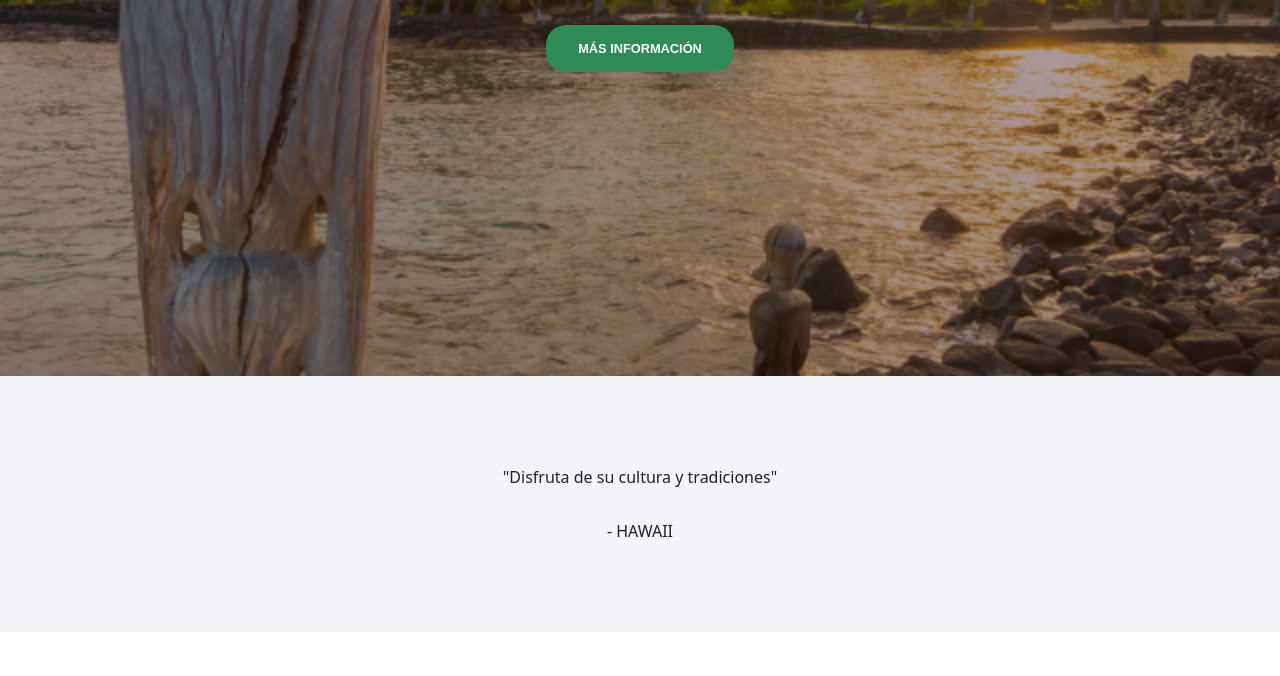
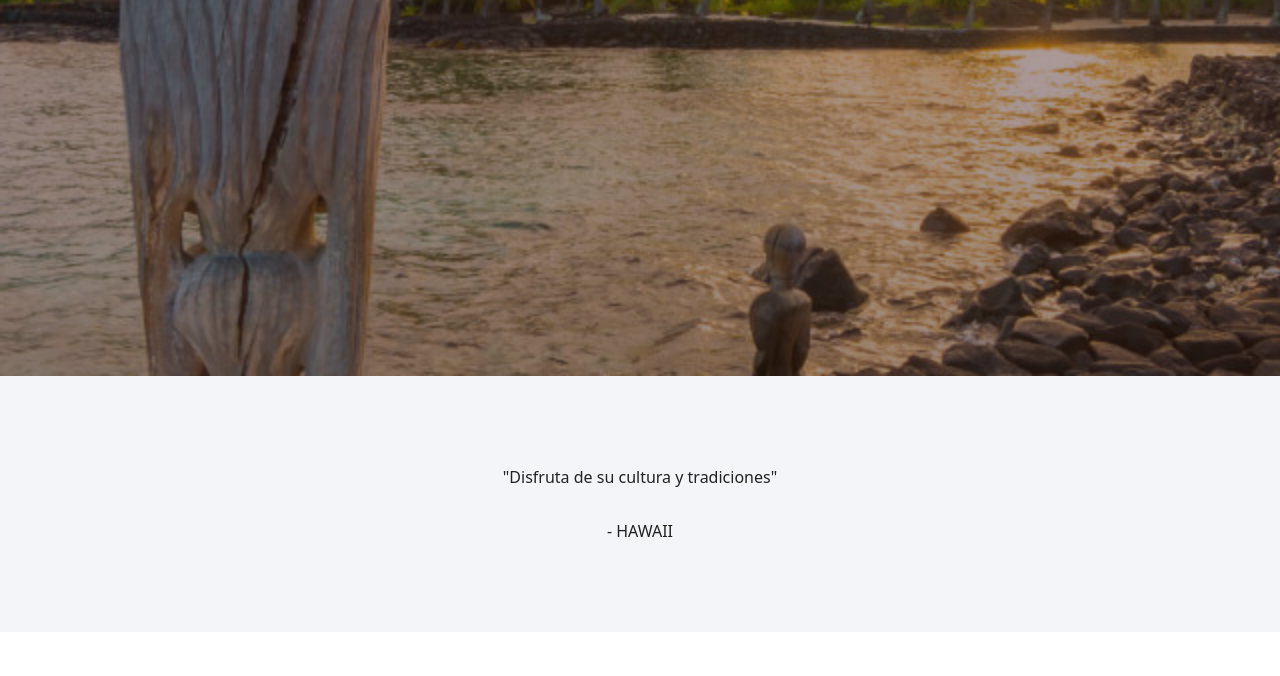
Before and after one commit to Palomapr92/publico, a plain HTML site: page proyectoweb/index.html in a window 1280 px wide. Shown: the part 424-1100 px from the top of the page. Drawn offline with Linux system fonts and the light colour scheme.

Commit message:
cambios
cambios en el index

```diff
--- a/proyectoweb/index.html
+++ b/proyectoweb/index.html
@@ -23,7 +23,7 @@
             <p>¿necesitas vacaciones?</p>
             <hr>
             <h1>VEN A HAWAII</h1>
-            <a href="#" class="btn-verde">más información</a>
+
         </div>
     </div>
 
```
Also changed, not shown: 1 other file.
